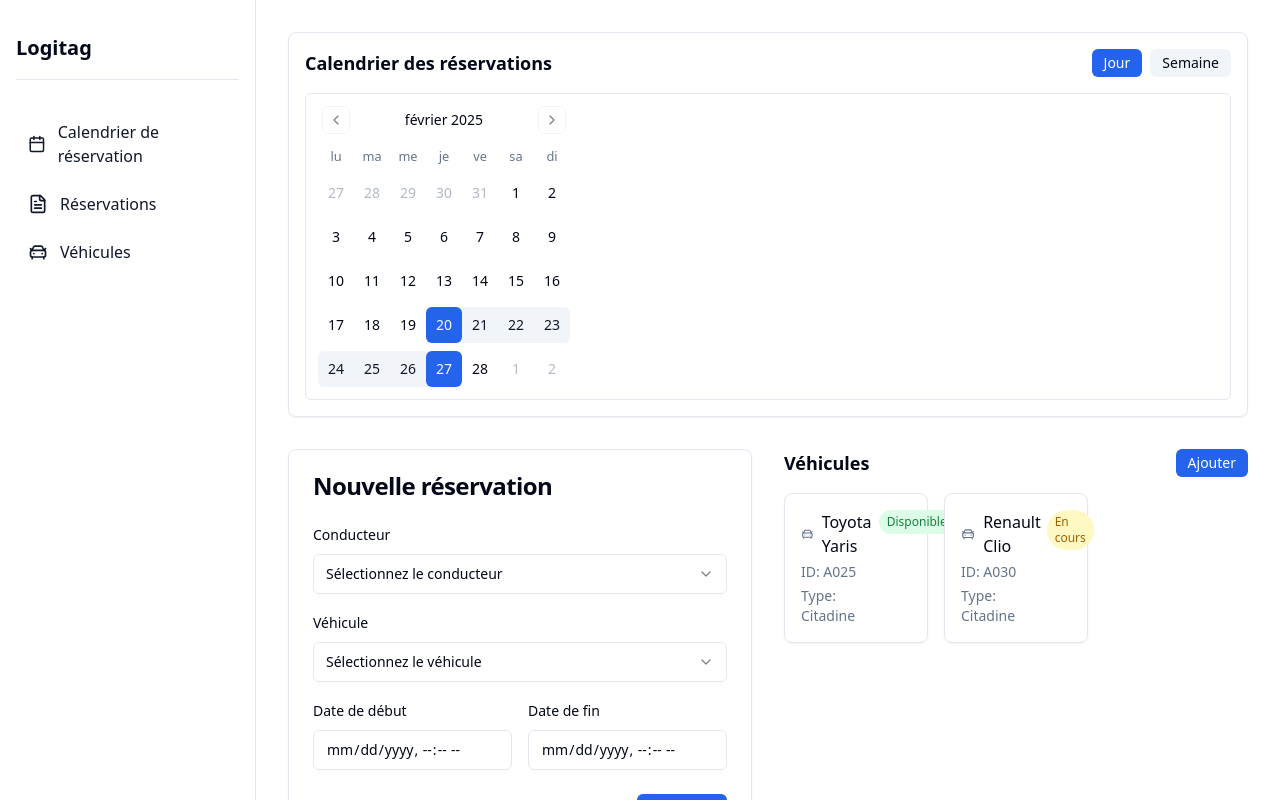
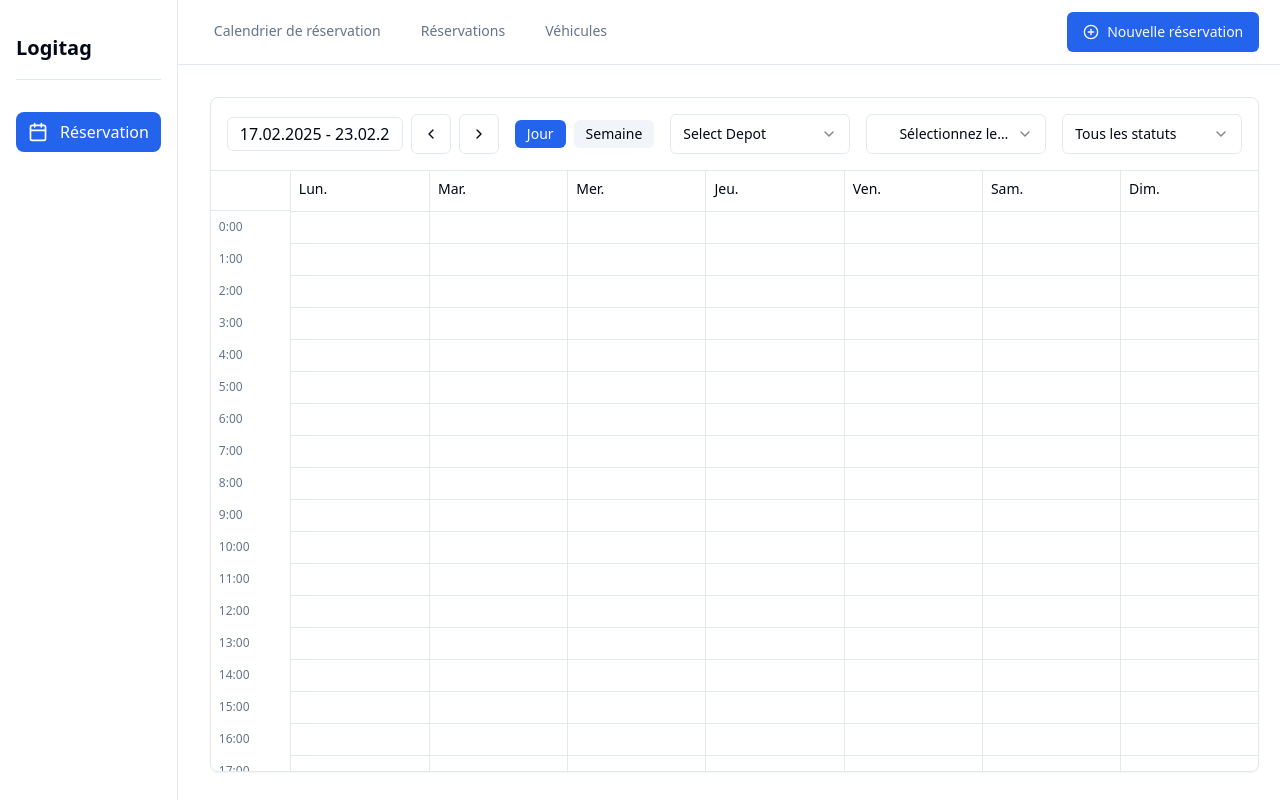
Before and after one commit to Aymanebouf/reservation-vehicules, a React (Vite) app: page / in a window 1280 px wide. Shown: the top 800 px of the page. Built offline with nearby package versions, Linux system fonts and the light colour scheme.

Commit message:
Refactor sidebar and add new booking
Refactored the sidebar to only include "Booking" and moved "Calendar", "Bookings", and "Vehicles" to the top right.  Added a "New Booking" button to the top right.  Updated the booking calendar to match the specified design.

```diff
--- a/src/components/Calendar/BookingCalendar.tsx
+++ b/src/components/Calendar/BookingCalendar.tsx
@@ -1,36 +1,104 @@
 
-import { Calendar } from "@/components/ui/calendar";
 import { Card } from "@/components/ui/card";
-import { addDays } from "date-fns";
-import { fr } from "date-fns/locale";
+import { ChevronLeft, ChevronRight } from "lucide-react";
+import { Button } from "@/components/ui/button";
+import {
+  Select,
+  SelectContent,
+  SelectItem,
+  SelectTrigger,
+  SelectValue,
+} from "@/components/ui/select";
+
+const weekDays = ["Lun.", "Mar.", "Mer.", "Jeu.", "Ven.", "Sam.", "Dim."];
+const timeSlots = Array.from({ length: 24 }, (_, i) => `${i}:00`);
 
 export const BookingCalendar = () => {
-  const today = new Date();
-  const weekLater = addDays(today, 7);
-
   return (
-    <Card className="p-4">
-      <div className="space-y-4">
-        <div className="flex items-center justify-between">
-          <h2 className="text-lg font-semibold">Calendrier des réservations</h2>
-          <div className="flex gap-2">
-            <button className="rounded-md bg-primary px-3 py-1 text-sm text-white transition-colors hover:bg-primary/90">
+    <Card className="overflow-hidden">
+      <div className="border-b p-4">
+        <div className="flex items-center gap-4">
+          <div className="flex items-center gap-2">
+            <input
+              type="text"
+              value="17.02.2025 - 23.02.2025"
+              className="w-44 rounded-md border px-3 py-1"
+            />
+            <Button variant="outline" size="icon">
+              <ChevronLeft className="h-4 w-4" />
+            </Button>
+            <Button variant="outline" size="icon">
+              <ChevronRight className="h-4 w-4" />
+            </Button>
+          </div>
+          <div className="flex items-center gap-2">
+            <button className="rounded-md bg-primary px-3 py-1 text-sm text-white">
               Jour
             </button>
-            <button className="rounded-md bg-slate-100 px-3 py-1 text-sm transition-colors hover:bg-slate-200">
+            <button className="rounded-md bg-slate-100 px-3 py-1 text-sm">
               Semaine
             </button>
           </div>
+          <Select>
+            <SelectTrigger className="w-[180px]">
+              <SelectValue placeholder="Select Depot" />
+            </SelectTrigger>
+            <SelectContent>
+              <SelectItem value="depot1">Depot 1</SelectItem>
+              <SelectItem value="depot2">Depot 2</SelectItem>
+            </SelectContent>
+          </Select>
+          <Select>
+            <SelectTrigger className="w-[180px]">
+              <SelectValue placeholder="Sélectionnez le pilote" />
+            </SelectTrigger>
+            <SelectContent>
+              <SelectItem value="pilot1">Pilot 1</SelectItem>
+              <SelectItem value="pilot2">Pilot 2</SelectItem>
+            </SelectContent>
+          </Select>
+          <Select>
+            <SelectTrigger className="w-[180px]">
+              <SelectValue placeholder="Tous les statuts" />
+            </SelectTrigger>
+            <SelectContent>
+              <SelectItem value="all">Tous</SelectItem>
+              <SelectItem value="active">Actif</SelectItem>
+              <SelectItem value="inactive">Inactif</SelectItem>
+            </SelectContent>
+          </Select>
         </div>
-        <Calendar
-          mode="range"
-          selected={{
-            from: today,
-            to: weekLater,
-          }}
-          locale={fr}
-          className="rounded-md border"
-        />
+      </div>
+      <div className="grid h-[600px] grid-cols-[auto_1fr] overflow-auto">
+        <div className="sticky left-0 w-20 border-r bg-white">
+          <div className="h-10 border-b" /> {/* Empty corner */}
+          <div className="space-y-4 p-2">
+            {timeSlots.map((time) => (
+              <div key={time} className="text-xs text-slate-500">{time}</div>
+            ))}
+          </div>
+        </div>
+        <div>
+          <div className="grid grid-cols-7 border-b">
+            {weekDays.map((day, index) => (
+              <div
+                key={day}
+                className="h-10 border-l p-2 text-sm font-medium first:border-l-0"
+              >
+                {day}
+              </div>
+            ))}
+          </div>
+          <div className="grid grid-cols-7">
+            {Array.from({ length: 7 }).map((_, dayIndex) => (
+              <div key={dayIndex} className="border-l first:border-l-0">
+                {timeSlots.map((time) => (
+                  <div key={time} className="h-8 border-b" />
+                ))}
+              </div>
+            ))}
+          </div>
+        </div>
       </div>
     </Card>
   );
--- a/src/components/Layout/Sidebar.tsx
+++ b/src/components/Layout/Sidebar.tsx
@@ -1,22 +1,12 @@
 
-import { Calendar, CarFront, FileText } from "lucide-react";
+import { Calendar } from "lucide-react";
 import { Link, useLocation } from "react-router-dom";
 
 const sidebarLinks = [
   {
-    title: "Calendrier de réservation",
+    title: "Réservation",
     icon: Calendar,
-    path: "/calendar",
-  },
-  {
-    title: "Réservations",
-    icon: FileText,
-    path: "/bookings",
-  },
-  {
-    title: "Véhicules",
-    icon: CarFront,
-    path: "/vehicles",
+    path: "/",
   },
 ];
 
--- a/src/pages/Index.tsx
+++ b/src/pages/Index.tsx
@@ -3,16 +3,51 @@ import { BookingCalendar } from "@/components/Calendar/BookingCalendar";
 import { BookingForm } from "@/components/Bookings/BookingForm";
 import { Sidebar } from "@/components/Layout/Sidebar";
 import { VehicleList } from "@/components/Vehicles/VehicleList";
+import { Link, useLocation } from "react-router-dom";
+import { Button } from "@/components/ui/button";
+import { PlusCircle } from "lucide-react";
 
 const Index = () => {
+  const location = useLocation();
+  const tabs = [
+    { name: "Calendrier de réservation", path: "/calendar" },
+    { name: "Réservations", path: "/bookings" },
+    { name: "Véhicules", path: "/vehicles" },
+  ];
+
   return (
     <div className="flex min-h-screen">
       <Sidebar />
-      <main className="flex-1 space-y-8 p-8">
-        <BookingCalendar />
-        <div className="grid gap-8 lg:grid-cols-2">
-          <BookingForm />
-          <VehicleList />
+      <main className="flex-1">
+        <div className="border-b">
+          <div className="flex h-16 items-center justify-between px-8">
+            <nav className="flex space-x-8">
+              {tabs.map((tab) => (
+                <Link
+                  key={tab.path}
+                  to={tab.path}
+                  className={`inline-flex items-center border-b-2 px-1 py-4 text-sm font-medium ${
+                    location.pathname === tab.path
+                      ? "border-primary text-primary"
+                      : "border-transparent text-slate-500 hover:border-slate-300 hover:text-slate-700"
+                  }`}
+                >
+                  {tab.name}
+                </Link>
+              ))}
+            </nav>
+            <Button className="gap-2">
+              <PlusCircle className="h-4 w-4" />
+              Nouvelle réservation
+            </Button>
+          </div>
+        </div>
+        <div className="p-8 space-y-8">
+          <BookingCalendar />
+          <div className="grid gap-8 lg:grid-cols-2">
+            <BookingForm />
+            <VehicleList />
+          </div>
         </div>
       </main>
     </div>
```
